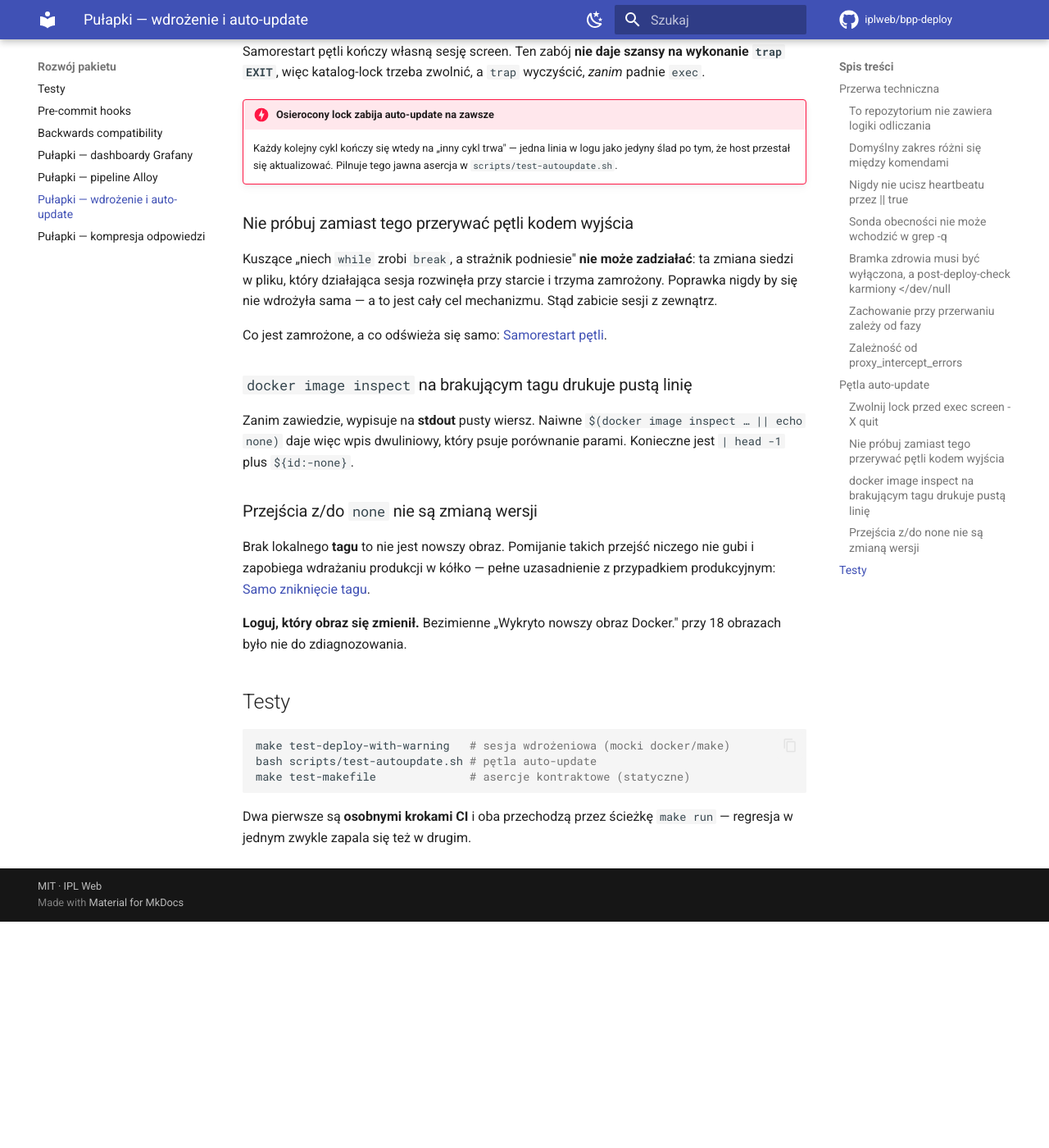
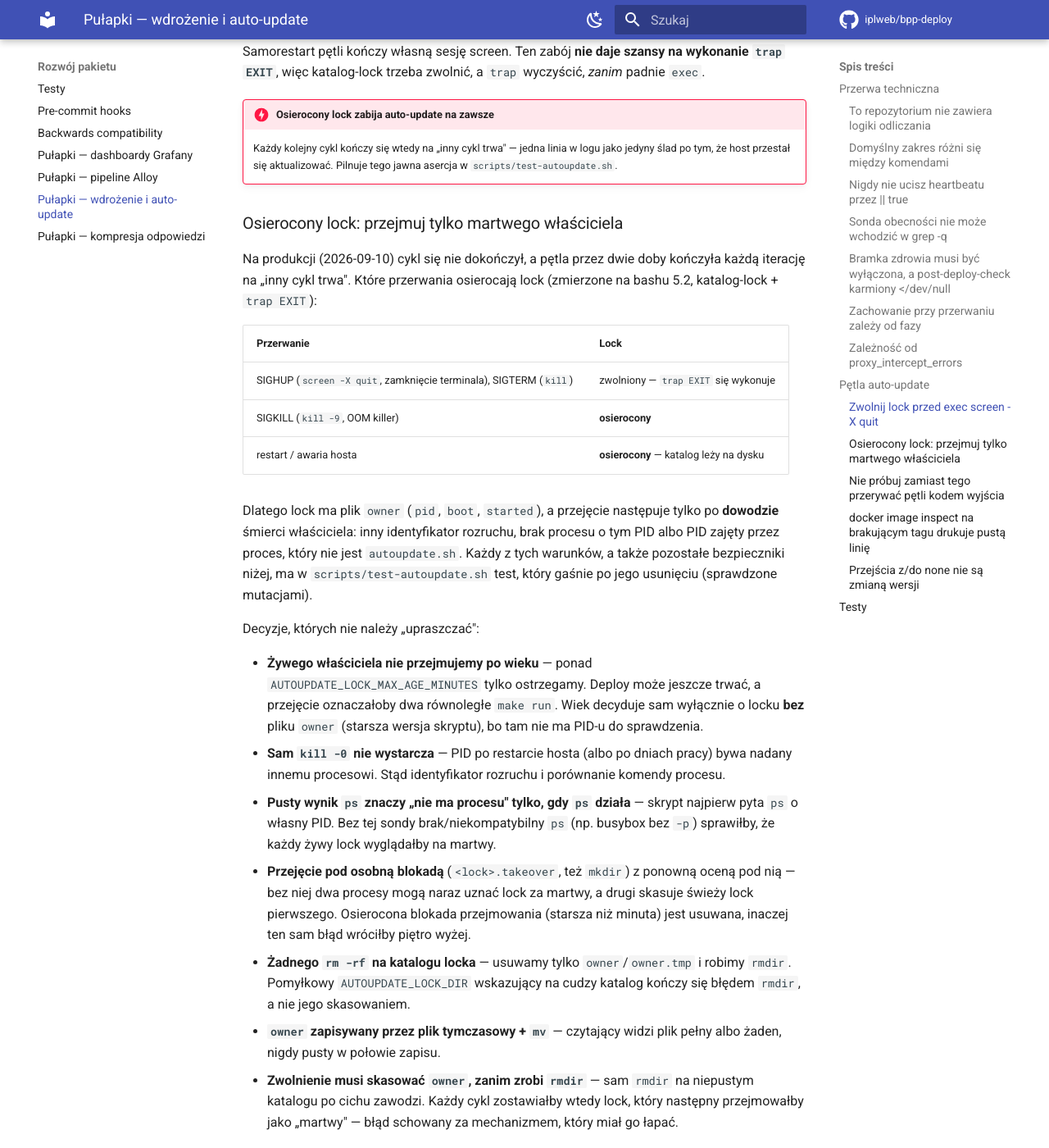
Before and after one commit to iplweb/bpp-deploy, an MkDocs documentation site: the page built from docs/rozwoj/pulapki-wdrozenia.md, in a window 1280 px wide and 1400 px high, scrolled down 2596 px. Shown: the whole window at 82% size. Built offline with MkDocs 1.6.1 and Material for MkDocs 9.7.7, drawn with Linux system fonts in a browser that asks for light colours; comment, search, counter and statistics services are not loaded; before the commit the page ends 3720 px from its top, so only the background shows below that.

Commit message:
fix(autoupdate): przejmowanie osieroconego locka
Cykl przerwany przez SIGKILL (OOM, kill -9) albo restart hosta nie
wykonuje trap EXIT i zostawia .autoupdate.lock.d na dysku. Kazdy kolejny
cykl konczyl sie wtedy na "inny cykl trwa" — na produkcji przez dwie doby
(2026-09-10), az do recznego skasowania katalogu.

Lock ma teraz plik owner (pid, boot, started). Zajety lock jest
przejmowany tylko po dowodzie smierci wlasciciela: inny rozruch hosta,
brak procesu o tym PID albo PID nalezacy juz do innego procesu. Zywego
wlasciciela nie przejmujemy nigdy — ponad AUTOUPDATE_LOCK_MAX_AGE_MINUTES
(domyslnie 120) tylko ostrzezenie z PID-em. Wiek decyduje sam wylacznie
o locku bez pliku owner (ze starszej wersji skryptu).

Przejecie pod osobna blokada .takeover, bez rm -rf, owner zapisywany
atomowo przez mv, sonda `ps -p $$` przed uznaniem PID za martwy.
13 nowych przypadkow testowych, kazdy bezpiecznik zweryfikowany mutacja;
52 PASS na macOS i Linuksie.

Docs: poprawione blednie twierdzenie, ze reczny make run respektuje lock.

Co-Authored-By: Claude Opus 5 (1M context) <noreply@anthropic.com>
Claude-Session: https://claude.ai/code/session_01LSkVjmxXmbNtMf1m6eYNu4

```diff
--- a/docs/rozwoj/pulapki-wdrozenia.md
+++ b/docs/rozwoj/pulapki-wdrozenia.md
@@ -107,6 +107,52 @@ wykonanie `trap EXIT`**, więc katalog-lock trzeba zwolnić, a `trap` wyczyści
     jako jedyny ślad po tym, że host przestał się aktualizować. Pilnuje tego
     jawna asercja w `scripts/test-autoupdate.sh`.
 
+### Osierocony lock: przejmuj tylko martwego właściciela
+
+Na produkcji (2026-09-10) cykl się nie dokończył, a pętla przez dwie doby
+kończyła każdą iterację na „inny cykl trwa". Które przerwania osierocają lock
+(zmierzone na bashu 5.2, katalog-lock + `trap EXIT`):
+
+| Przerwanie | Lock |
+|---|---|
+| SIGHUP (`screen -X quit`, zamknięcie terminala), SIGTERM (`kill`) | zwolniony — `trap EXIT` się wykonuje |
+| SIGKILL (`kill -9`, OOM killer) | **osierocony** |
+| restart / awaria hosta | **osierocony** — katalog leży na dysku |
+
+Dlatego lock ma plik `owner` (`pid`, `boot`, `started`), a przejęcie następuje
+tylko po **dowodzie** śmierci właściciela: inny identyfikator rozruchu, brak
+procesu o tym PID albo PID zajęty przez proces, który nie jest `autoupdate.sh`.
+Każdy z tych warunków, a także pozostałe bezpieczniki niżej, ma w
+`scripts/test-autoupdate.sh` test, który gaśnie po jego usunięciu (sprawdzone
+mutacjami).
+
+Decyzje, których nie należy „upraszczać":
+
+- **Żywego właściciela nie przejmujemy po wieku** — ponad
+  `AUTOUPDATE_LOCK_MAX_AGE_MINUTES` tylko ostrzegamy. Deploy może jeszcze trwać,
+  a przejęcie oznaczałoby dwa równoległe `make run`. Wiek decyduje sam wyłącznie
+  o locku **bez** pliku `owner` (starsza wersja skryptu), bo tam nie ma PID-u
+  do sprawdzenia.
+- **Sam `kill -0` nie wystarcza** — PID po restarcie hosta (albo po dniach
+  pracy) bywa nadany innemu procesowi. Stąd identyfikator rozruchu i porównanie
+  komendy procesu.
+- **Pusty wynik `ps` znaczy „nie ma procesu" tylko, gdy `ps` działa** — skrypt
+  najpierw pyta `ps` o własny PID. Bez tej sondy brak/niekompatybilny `ps`
+  (np. busybox bez `-p`) sprawiłby, że każdy żywy lock wyglądałby na martwy.
+- **Przejęcie pod osobną blokadą** (`<lock>.takeover`, też `mkdir`) z ponowną
+  oceną pod nią — bez niej dwa procesy mogą naraz uznać lock za martwy, a drugi
+  skasuje świeży lock pierwszego. Osierocona blokada przejmowania (starsza niż
+  minuta) jest usuwana, inaczej ten sam błąd wróciłby piętro wyżej.
+- **Żadnego `rm -rf` na katalogu locka** — usuwamy tylko `owner`/`owner.tmp`
+  i robimy `rmdir`. Pomyłkowy `AUTOUPDATE_LOCK_DIR` wskazujący na cudzy katalog
+  kończy się błędem `rmdir`, a nie jego skasowaniem.
+- **`owner` zapisywany przez plik tymczasowy + `mv`** — czytający widzi plik
+  pełny albo żaden, nigdy pusty w połowie zapisu.
+- **Zwolnienie musi skasować `owner`, zanim zrobi `rmdir`** — sam `rmdir` na
+  niepustym katalogu po cichu zawodzi. Każdy cykl zostawiałby wtedy lock, który
+  następny przejmowałby jako „martwy" — błąd schowany za mechanizmem, który
+  miał go łapać.
+
 ### Nie próbuj zamiast tego przerywać pętli kodem wyjścia
 
 Kuszące „niech `while` zrobi `break`, a strażnik podniesie" **nie może zadziałać**:
```
Also changed, not shown: CLAUDE.md (+2 -0 lines), docs/eksploatacja/aktualizacje.md (+14 -2 lines), 2 other files.
